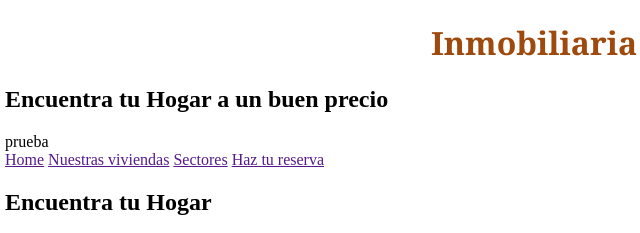
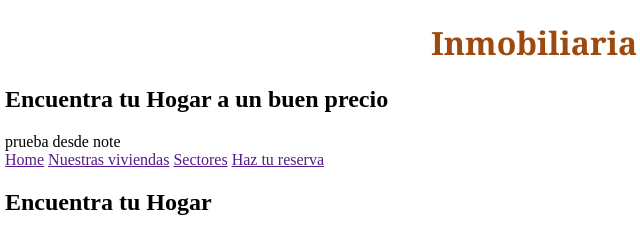
Before and after one commit to osjara/certamen-de-interfaz-02, a plain HTML site: page index.html in a window 1280 px wide. Shown: the top 233 px of the page, 3-643 px from the left. Drawn offline with Linux system fonts and the light colour scheme.

Commit message:
prueba desde note

```diff
--- a/index.html
+++ b/index.html
@@ -14,7 +14,7 @@
         <h2>Encuentra tu Hogar a un buen precio</h2>
     </header>
 
-<div>  prueba </div>
+<div>prueba desde note</div>
 
    <nav>
         <a href="">Home</a>
```
